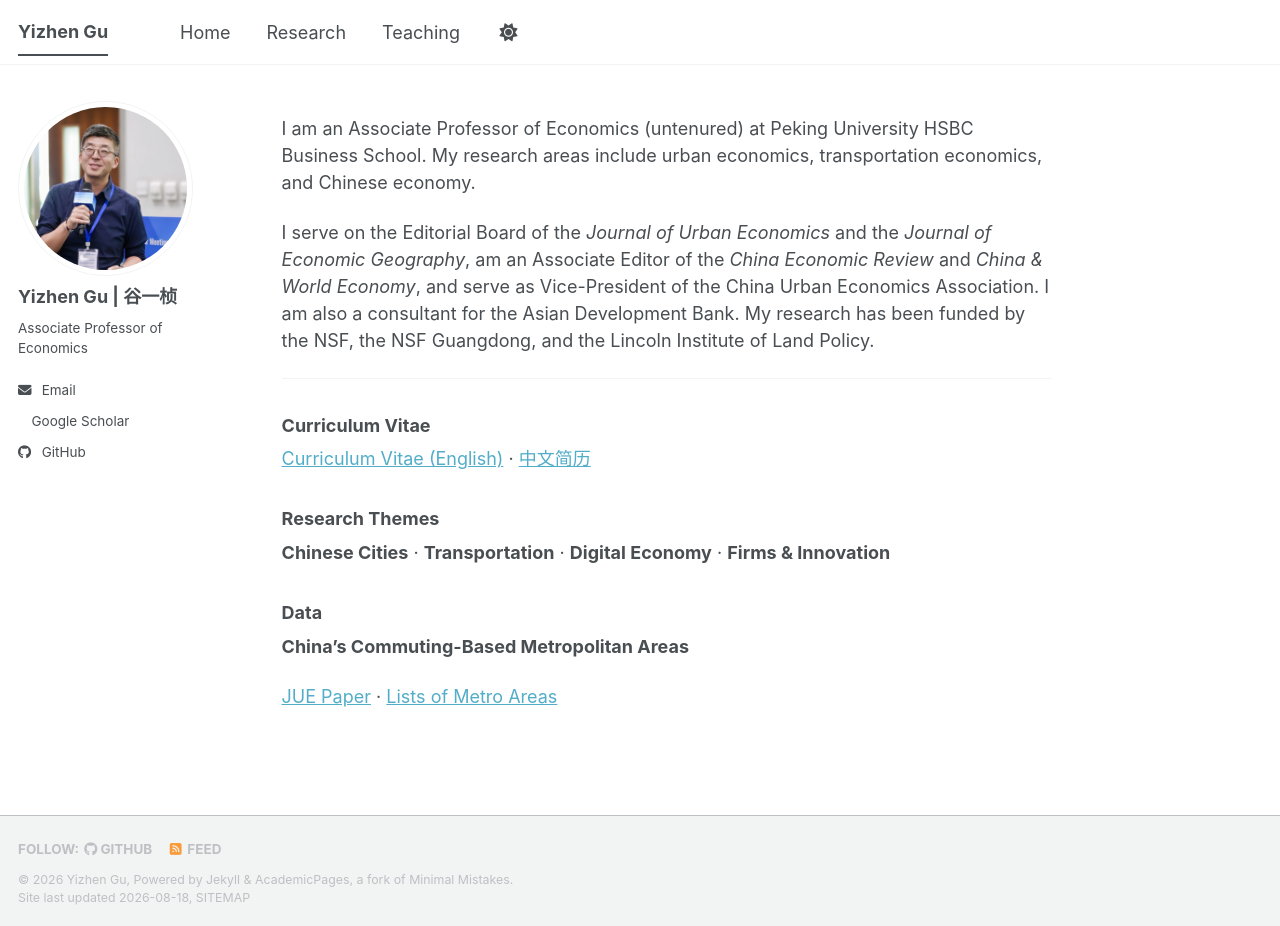
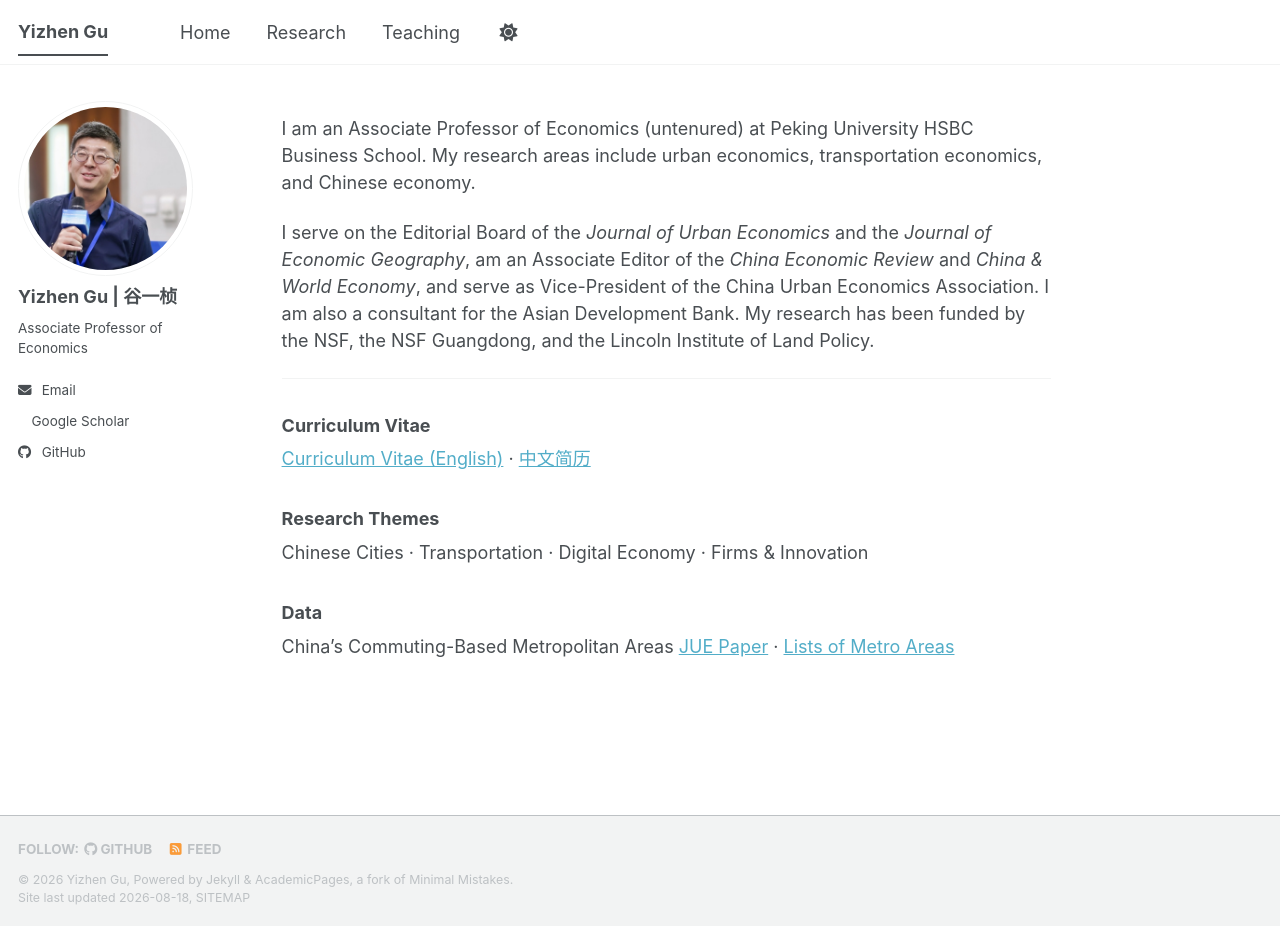
Before and after one commit to yizhengu/yizhengu.github.io, a Jekyll site: the page built from _pages/about.md, in a window 1280 px wide and 926 px high. Built offline with Jekyll 4.4.1, drawn with Linux system fonts in a browser that asks for light colours; a style sheet for code colours, icons or effects is not loaded.

Commit message:
Refine homepage styling

```diff
--- a/_pages/about.md
+++ b/_pages/about.md
@@ -19,10 +19,9 @@ I serve on the Editorial Board of the *Journal of Urban Economics* and the *Jour
 
 ### Research Themes
 
-**Chinese Cities** · **Transportation** · **Digital Economy** · **Firms & Innovation**
+Chinese Cities · Transportation · Digital Economy · Firms & Innovation
 
 ### Data
 
-**China's Commuting-Based Metropolitan Areas**
-
+China's Commuting-Based Metropolitan Areas
 [JUE Paper](https://www.sciencedirect.com/science/article/pii/S0094119024000858) · [Lists of Metro Areas](https://www.dropbox.com/scl/fi/eob9s7peghuh2987p9nwa/ClusterLists.zip?rlkey=jyyc2h188q4101thvux58yqe6&dl=0)
```
Also changed, not shown: images/profile.png.
